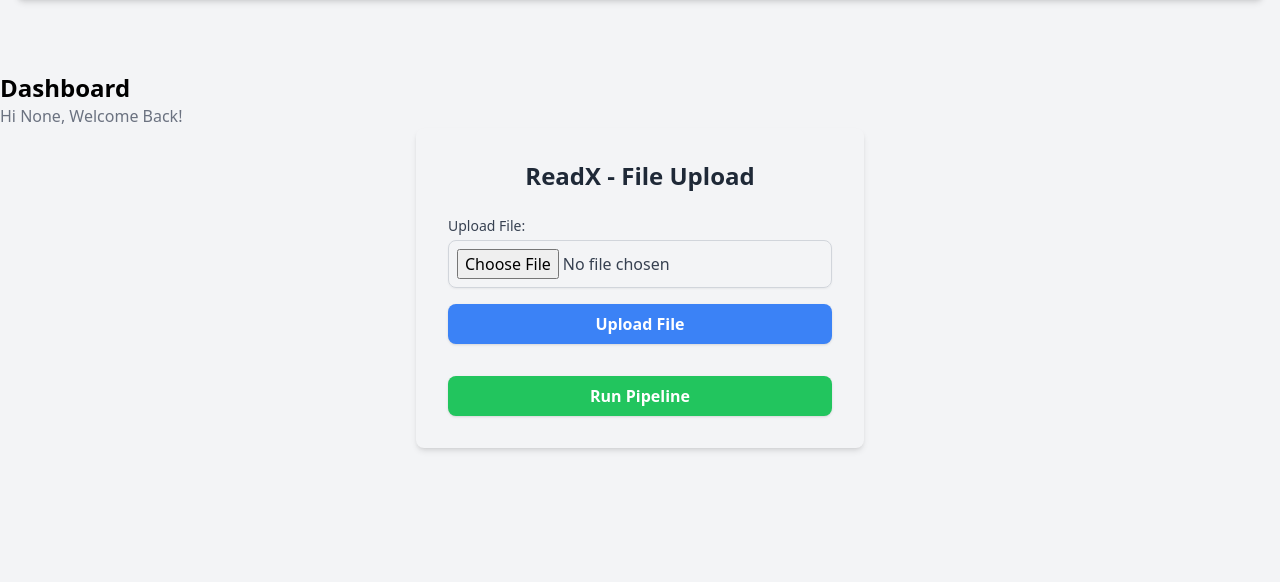
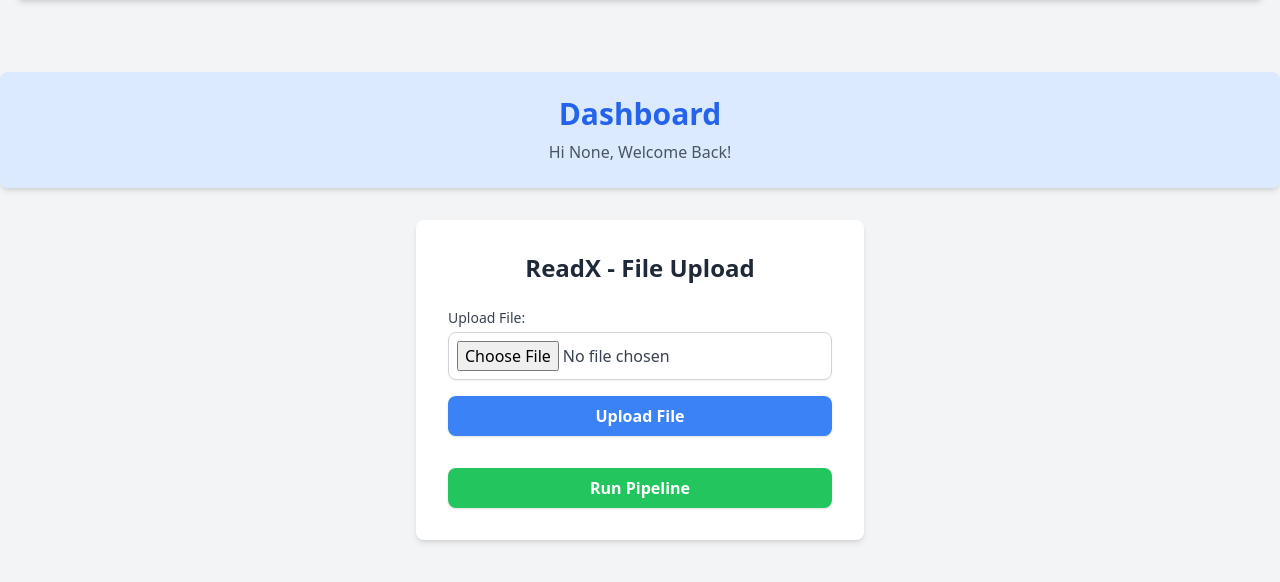
Before and after one commit to MalcolmorianVII/ReadX, a Flask app: page /readx in a window 1280 px wide. Shown: the part 80-662 px from the top of the page. Run offline with Flask 3, Linux system fonts and the light colour scheme; parts of the project's set-up code (start-up, migrations or seed data) failed here and were passed over; some libraries are stand-ins or nearby versions.

Commit message:
refactor: readx index page i.e maintain base templates & extending it

```diff
--- a/seqsure/app/templates/readx.html
+++ b/seqsure/app/templates/readx.html
@@ -1,15 +1,17 @@
 {% extends "base.html" %}
 
 {% block body %}
- {{ super() }}
- <!-- Welcome Section -->
- <div class="mt-6">
+{{ super() }}
+<!-- Welcome Section -->
+<div class="bg-blue-100 py-6 rounded-lg shadow-md mt-6 text-center">
     {% block welcome %}
-    <h1 class="text-2xl font-bold">Dashboard</h1>
-    <p class="text-gray-500">Hi {{ user }}, Welcome Back!</p>
+    <h1 class="text-3xl font-bold text-blue-600">Dashboard</h1>
+    <p class="text-gray-600 mt-2">Hi {{ user }}, Welcome Back!</p>
     {% endblock %}
 </div>
- <div class="container mx-auto p-8 max-w-md bg-gray-100 rounded-lg shadow-md">
+
+<!-- ReadX File Upload Section -->
+<div class="container mx-auto p-8 mt-8 max-w-md bg-white rounded-lg shadow-md">
     <h1 class="text-2xl font-bold text-gray-800 mb-6 text-center">ReadX - File Upload</h1>
     <form id="uploadForm" class="space-y-4">
         <div>
```
